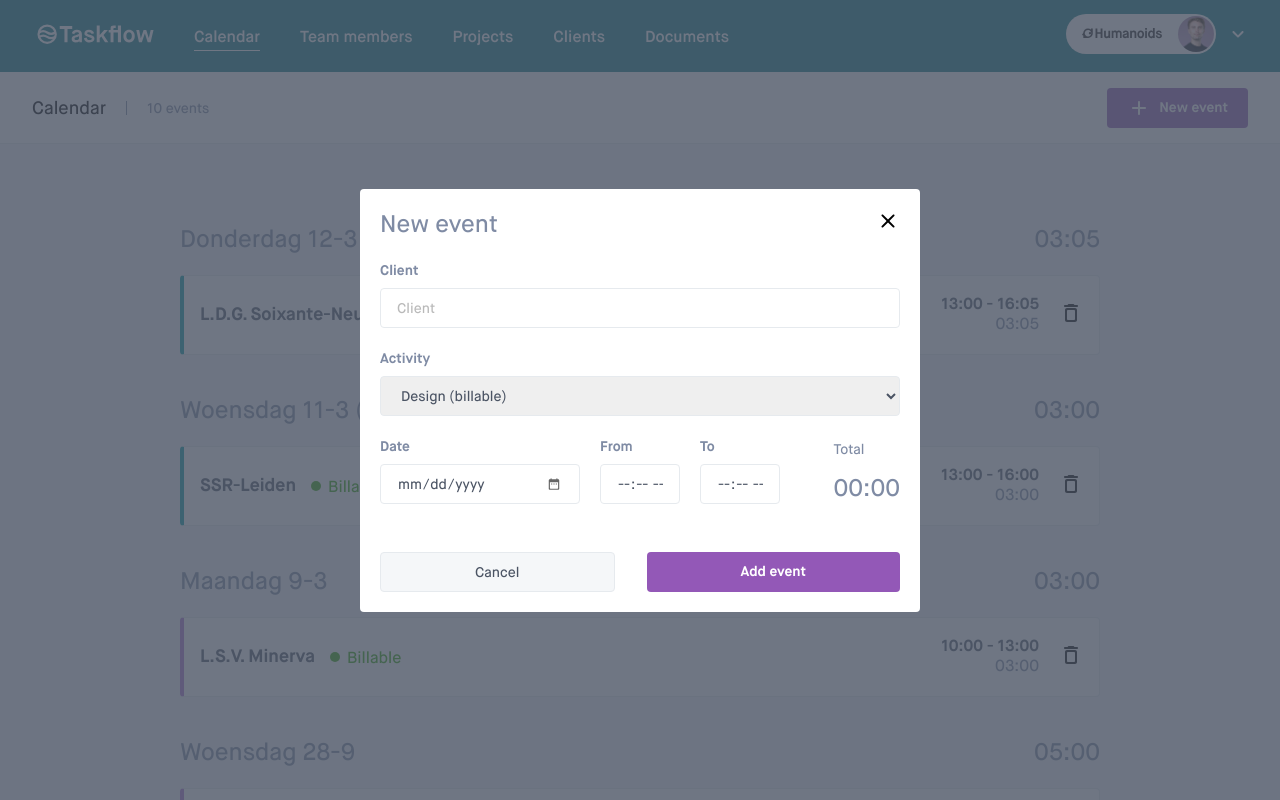
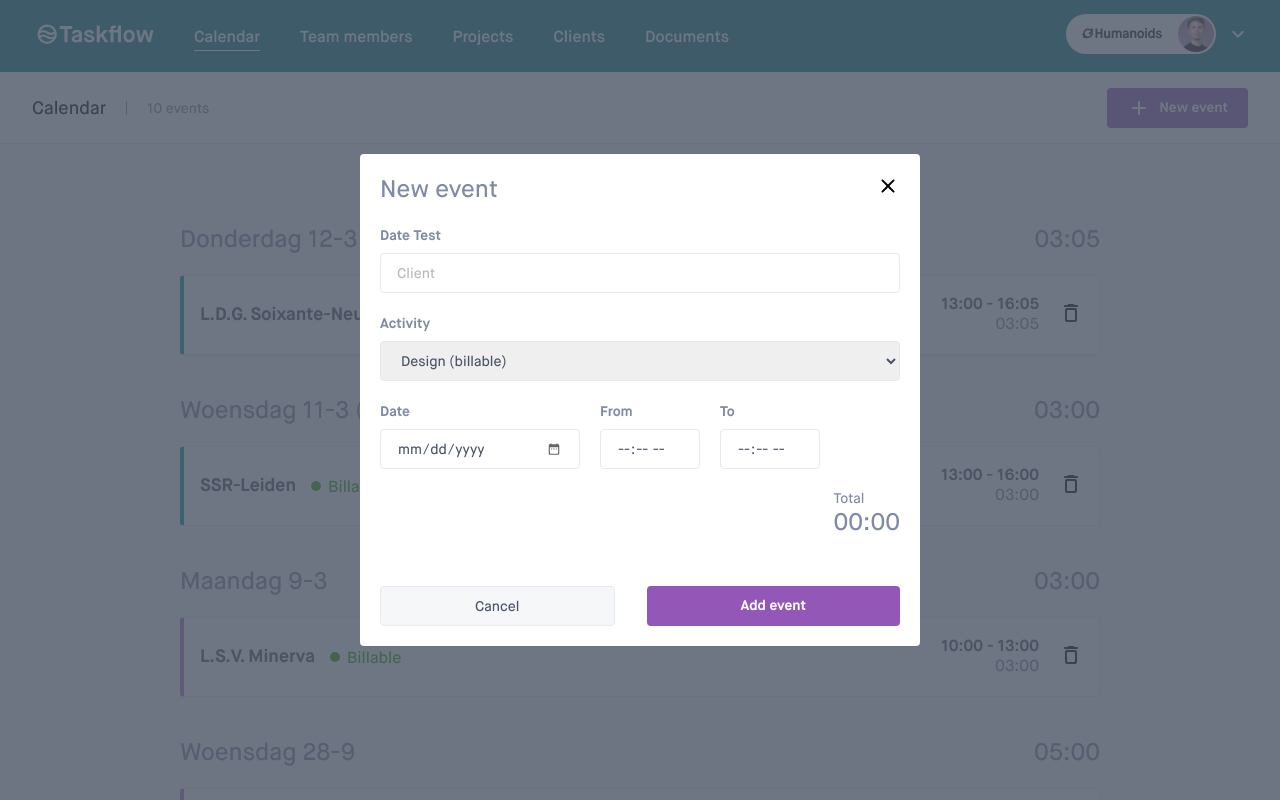
Before and after one commit to humanoidsbv/taskflow-jasper, a Next.js app: page / in a window 1280 px wide. Both pictures are taken after a click on the button "New event". Shown: the top 800 px of the page. Built offline with nearby package versions, Linux system fonts and the light colour scheme.

Commit message:
Add InputField and SelectField components

```diff
--- /dev/null
+++ b/src/components/input-field/InputField.module.css
@@ -0,0 +1,51 @@
+.inputField {
+  border-radius: 4px;
+  border: 1px solid var(--gray-3);
+  color: var(--gray-1);
+  font-size: var(--font-x-small);
+  height: 40px;
+  padding: 0 16px;
+}
+
+.inputField::placeholder {
+  opacity: 0.5;
+}
+
+.inputField:hover {
+  border: 1px solid var(--gray-2);
+}
+
+.inputField:active {
+  border: 1px solid var(--gray-1);
+}
+
+.inputField:disabled {
+  border: 1px solid var(--gray-1);
+  color: var(--gray-1);
+  opacity: 0.4;
+}
+
+.inputField[type="date"]::-webkit-calendar-picker-indicator {
+  background-image: url("/icons/calendar.svg");
+  opacity: 0.6;
+}
+
+.inputField[type="time"]::-webkit-calendar-picker-indicator {
+  display: none;
+}
+
+.labelField {
+  display: flex;
+  flex-direction: column;
+  gap: 10px;
+}
+
+.label {
+  color: var(--gray-2);
+  font-size: var(--font-x-small);
+  font-weight: 700;
+}
+
+.timeField {
+  width: 80px;
+}
--- /dev/null
+++ b/src/components/input-field/InputField.tsx
@@ -0,0 +1,33 @@
+import styles from "./InputField.module.css";
+
+interface InputFieldProps {
+  title: string;
+  name: string;
+  type: string;
+  placeholder?: string;
+  required?: boolean;
+  className?: string;
+}
+
+export const InputField = ({
+  title,
+  name,
+  type,
+  placeholder,
+  required,
+  className,
+}: InputFieldProps) => {
+  const classNameList = `${styles.labelField} ${className}`;
+  return (
+    <label className={classNameList}>
+      <span className={styles.label}>{title}</span>
+      <input
+        className={styles.inputField}
+        name={name}
+        placeholder={placeholder}
+        type={type}
+        required={required}
+      />
+    </label>
+  );
+};
--- /dev/null
+++ b/src/components/input-field/SelectField.tsx
@@ -0,0 +1,29 @@
+import { ReactNode } from "react";
+
+import styles from "@/components/input-field/InputField.module.css";
+
+interface SelectFieldProps {
+  title: string;
+  name: string;
+  required?: boolean;
+  className?: string;
+  children: ReactNode;
+}
+
+export const SelectField = ({
+  title,
+  name,
+  required,
+  className,
+  children,
+}: SelectFieldProps) => {
+  const classNameList = `${styles.labelField} ${className}`;
+  return (
+    <label className={classNameList}>
+      <span className={styles.label}>{title}</span>
+      <select className={styles.inputField} name={name} required={required}>
+        {children}
+      </select>
+    </label>
+  );
+};
--- a/src/components/time-entry-form/TimeEntryForm.module.css
+++ b/src/components/time-entry-form/TimeEntryForm.module.css
@@ -21,59 +21,13 @@
   gap: 20px;
 }
 
-.inputField {
-  border-radius: 4px;
-  border: 1px solid var(--gray-3);
-  color: var(--gray-1);
-  font-size: var(--font-x-small);
-  height: 40px;
-  padding: 0 16px;
-}
-
-.inputField::placeholder {
-  opacity: 0.5;
-}
-
-.inputField:hover {
-  border: 1px solid var(--gray-2);
-}
-
-.inputField:active {
-  border: 1px solid var(--gray-1);
-}
-
-.inputField:disabled {
-  border: 1px solid var(--gray-1);
-  color: var(--gray-1);
-  opacity: 0.4;
-}
-
-.inputField[type="date"]::-webkit-calendar-picker-indicator {
-  background-image: url("/icons/calendar.svg");
-  opacity: 0.6;
-}
-
-.inputField[type="time"]::-webkit-calendar-picker-indicator {
-  display: none;
-}
-
-.labelField {
-  display: flex;
-  flex-direction: column;
-  gap: 10px;
-}
-
-.timeField {
+.time {
   width: 100px;
 }
 
-.label {
+.total {
   color: var(--gray-2);
   font-size: var(--font-x-small);
-  font-weight: 700;
-}
-
-.total {
   font-weight: 500;
 }
 
@@ -121,7 +75,7 @@
     max-width: 200px;
   }
 
-  .timeField {
+  .time {
     width: 80px;
   }
 }
--- a/src/components/time-entry-form/TimeEntryForm.tsx
+++ b/src/components/time-entry-form/TimeEntryForm.tsx
@@ -6,6 +6,8 @@ import Form from "next/form";
 import { Button } from "@/components/button/Button";
 import { createCalendarEvent } from "@/services/actions";
 import { formatHours, getElapsedTime } from "@/utils/utils";
+import { InputField } from "@/components/input-field/InputField";
+import { SelectField } from "@/components/input-field/SelectField";
 
 import styles from "./TimeEntryForm.module.css";
 
@@ -45,54 +47,42 @@ export const TimeEntryForm = ({ onCancel }: TimeEntryFormProps) => {
       onSubmit={onCancel}
     >
       <h2 className={styles.title}>New event</h2>
-      <label className={styles.labelField}>
-        <span className={styles.label}>Client</span>
-        <input
-          className={styles.inputField}
+      <InputField
         name="client"
+        placeholder="Client"
         required
+        title="Date Test"
         type="text"
-          placeholder="Client"
       />
-      </label>
-      <label className={styles.labelField}>
-        <span className={styles.label}>Activity</span>
-        <select className={styles.inputField} name="activity" required>
+      <SelectField title="Activity" name="activity">
         {activityOptions.map((option) => (
           <option key={option.value} value={option.value}>
             {option.placeholder}
           </option>
         ))}
-        </select>
-      </label>
+      </SelectField>
       <div className={styles.timeContainer}>
-        <label className={`${styles.labelField} ${styles.date}`}>
-          <span className={styles.label}>Date</span>
-          <input
-            className={styles.inputField}
+        <InputField
+          className={styles.date}
           name="date"
           required
+          title="Date"
           type="date"
         />
-        </label>
-        <label className={`${styles.labelField} ${styles.timeField}`}>
-          <span className={styles.label}>From</span>
-          <input
-            className={styles.inputField}
+        <InputField
+          className={styles.timeField}
           name="startDate"
           required
+          title="From"
           type="time"
         />
-        </label>
-        <label className={`${styles.labelField} ${styles.timeField}`}>
-          <span className={styles.label}>To</span>
-          <input
-            className={styles.inputField}
+        <InputField
+          className={styles.timeField}
           name="stopDate"
           required
+          title="To"
           type="time"
         />
-        </label>
         <div className={styles.totalHours}>
           <span className={`${styles.label} ${styles.total}`}>Total</span>
           <span className={styles.hours}>{totalHours}</span>
```
Lines whose indentation alone changed are shown as unchanged.
